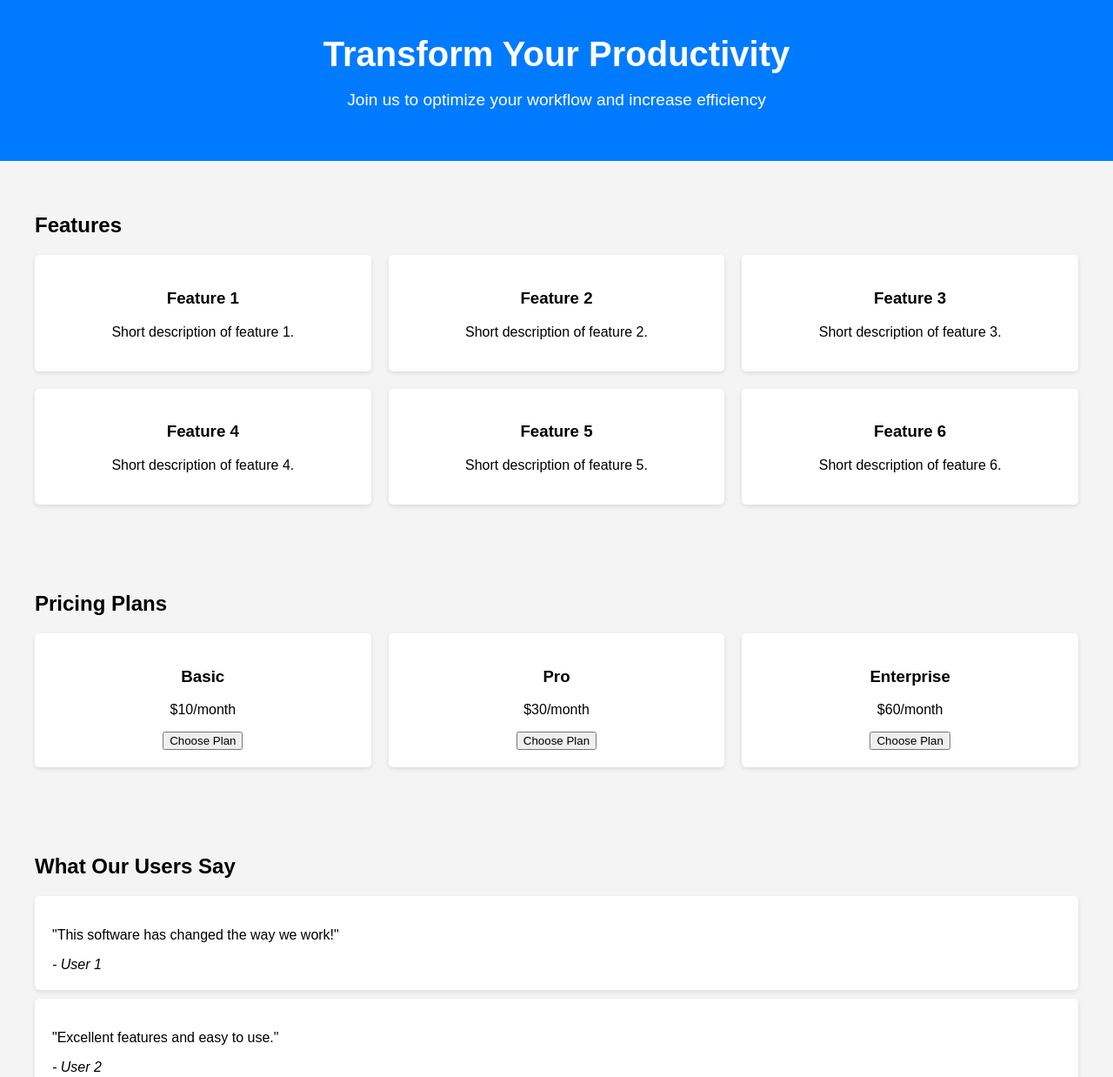
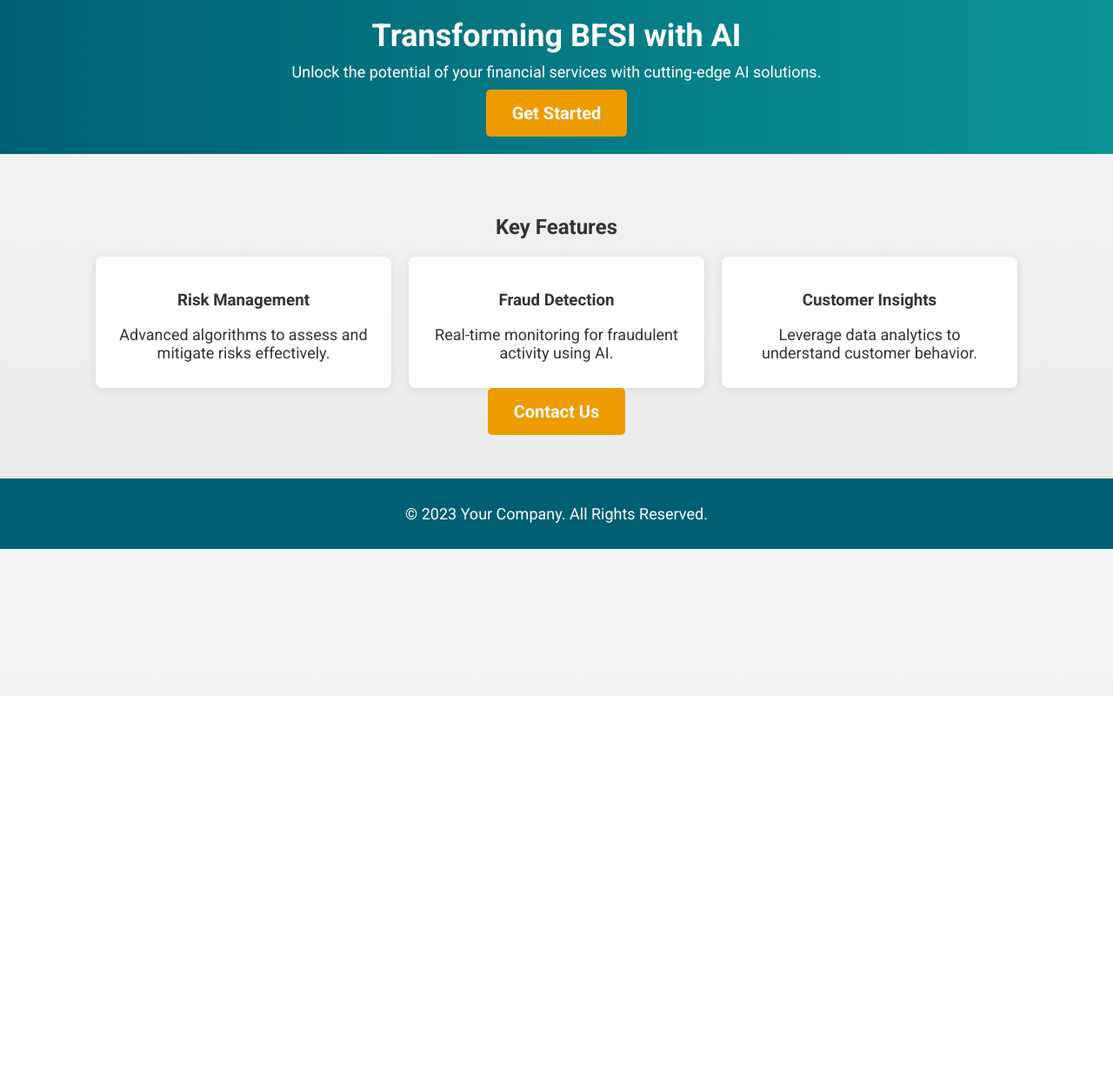
Before and after one commit to Agarwal-Sudhanshu/ai-static-builder, a website: page index.html in a window 1280 px wide. Shown: the top 1238 px of the page at 87% size. After the commit the page ends 800 px from the top, so only its background shows below. Drawn offline with Linux system fonts and the light colour scheme.

Commit message:
AI update: Create a premium enterprise BFSI AI product landing page with formal typography, subtle gradients, and strong call-to-action sections.

```diff
--- a/index.html
+++ b/index.html
@@ -3,192 +3,101 @@
 <head>
     <meta charset="UTF-8">
     <meta name="viewport" content="width=device-width, initial-scale=1.0">
-    <title>SaaS Landing Page</title>
+    <title>Premium BFSI AI Product</title>
+    <link href="https://fonts.googleapis.com/css2?family=Roboto:wght@400;700&display=swap" rel="stylesheet">
     <style>
         body {
-            font-family: Arial, sans-serif;
+            font-family: 'Roboto', sans-serif;
             margin: 0;
             padding: 0;
-            background-color: #f4f4f4;
+            background: linear-gradient(180deg, #f4f4f4, #eaeaea);
+            color: #333;
         }
         header {
-            background: #007bff;
-            color: white;
-            padding: 40px 0;
+            background: linear-gradient(90deg, #005f73, #0a9396);
+            color: #fff;
+            padding: 20px 0;
             text-align: center;
         }
-        .hero h1 {
-            font-size: 2.5em;
+        h1 {
             margin: 0;
+            font-size: 36px;
+            font-weight: 700;
         }
-        .hero p {
-            font-size: 1.2em;
+        p {
+            font-size: 18px;
+            margin: 10px 0;
         }
-        .features, .pricing, .testimonials, .faq {
-            padding: 40px 20px;
-            max-width: 1200px;
-            margin: auto;
+        .cta-button {
+            background: #ee9b00;
+            color: #fff;
+            padding: 15px 30px;
+            border: none;
+            border-radius: 5px;
+            font-size: 20px;
+            font-weight: 700;
+            text-decoration: none;
+            display: inline-block;
+            transition: background 0.3s;
         }
-        .features-grid {
-            display: grid;
-            grid-template-columns: repeat(3, 1fr);
+        .cta-button:hover {
+            background: #ca6702;
+        }
+        section {
+            padding: 50px 20px;
+            text-align: center;
+        }
+        .features {
+            display: flex;
+            justify-content: center;
             gap: 20px;
+            flex-wrap: wrap;
         }
         .feature {
             background: white;
+            box-shadow: 0 2px 10px rgba(0,0,0,0.1);
             padding: 20px;
-            border-radius: 5px;
-            box-shadow: 0 2px 5px rgba(0, 0, 0, 0.1);
+            border-radius: 8px;
+            max-width: 300px;
+        }
+        footer {
+            background: #005f73;
+            color: #fff;
+            padding: 20px 0;
             text-align: center;
-        }
-        .pricing-table {
-            display: grid;
-            grid-template-columns: repeat(3, 1fr);
-            gap: 20px;
-        }
-        .pricing-tier {
-            background: white;
-            padding: 20px;
-            border-radius: 5px;
-            box-shadow: 0 2px 5px rgba(0, 0, 0, 0.1);
-            text-align: center;
-        }
-        .testimonial {
-            background: white;
-            padding: 20px;
-            border-radius: 5px;
-            box-shadow: 0 2px 5px rgba(0, 0, 0, 0.1);
-            margin: 10px 0;
-        }
-        .accordion {
-            background: white;
-            border-radius: 5px;
-            box-shadow: 0 2px 5px rgba(0, 0, 0, 0.1);
-            margin: 10px 0;
-        }
-        .accordion-item {
-            margin: 10px 0;
-        }
-        .accordion-trigger {
-            background: #007bff;
-            color: white;
-            padding: 10px;
-            cursor: pointer;
-            border: none;
-            width: 100%;
-            text-align: left;
-        }
-        .accordion-content {
-            display: none;
-            padding: 10px;
-            background: #f9f9f9;
-        }
-        .accordion-item.active .accordion-content {
-            display: block;
         }
     </style>
 </head>
 <body>
 
-<header class="hero">
-    <h1>Transform Your Productivity</h1>
-    <p>Join us to optimize your workflow and increase efficiency</p>
+<header>
+    <h1>Transforming BFSI with AI</h1>
+    <p>Unlock the potential of your financial services with cutting-edge AI solutions.</p>
+    <a href="#contact" class="cta-button">Get Started</a>
 </header>
 
-<section class="features">
-    <h2>Features</h2>
-    <div class="features-grid">
+<section>
+    <h2>Key Features</h2>
+    <div class="features">
         <div class="feature">
-            <h3>Feature 1</h3>
-            <p>Short description of feature 1.</p>
+            <h3>Risk Management</h3>
+            <p>Advanced algorithms to assess and mitigate risks effectively.</p>
         </div>
         <div class="feature">
-            <h3>Feature 2</h3>
-            <p>Short description of feature 2.</p>
+            <h3>Fraud Detection</h3>
+            <p>Real-time monitoring for fraudulent activity using AI.</p>
         </div>
         <div class="feature">
-            <h3>Feature 3</h3>
-            <p>Short description of feature 3.</p>
-        </div>
-        <div class="feature">
-            <h3>Feature 4</h3>
-            <p>Short description of feature 4.</p>
-        </div>
-        <div class="feature">
-            <h3>Feature 5</h3>
-            <p>Short description of feature 5.</p>
-        </div>
-        <div class="feature">
-            <h3>Feature 6</h3>
-            <p>Short description of feature 6.</p>
+            <h3>Customer Insights</h3>
+            <p>Leverage data analytics to understand customer behavior.</p>
         </div>
     </div>
+    <a href="#contact" class="cta-button">Contact Us</a>
 </section>
 
-<section class="pricing">
-    <h2>Pricing Plans</h2>
-    <div class="pricing-table">
-        <div class="pricing-tier">
-            <h3>Basic</h3>
-            <p>$10/month</p>
-            <button>Choose Plan</button>
-        </div>
-        <div class="pricing-tier">
-            <h3>Pro</h3>
-            <p>$30/month</p>
-            <button>Choose Plan</button>
-        </div>
-        <div class="pricing-tier">
-            <h3>Enterprise</h3>
-            <p>$60/month</p>
-            <button>Choose Plan</button>
-        </div>
-    </div>
-</section>
-
-<section class="testimonials">
-    <h2>What Our Users Say</h2>
-    <div class="testimonial">
-        <p>"This software has changed the way we work!"</p>
-        <cite>- User 1</cite>
-    </div>
-    <div class="testimonial">
-        <p>"Excellent features and easy to use."</p>
-        <cite>- User 2</cite>
-    </div>
-    <div class="testimonial">
-        <p>"I can't imagine working without it."</p>
-        <cite>- User 3</cite>
-    </div>
-</section>
-
-<section class="faq">
-    <h2>Frequently Asked Questions</h2>
-    <div class="accordion">
-        <div class="accordion-item">
-            <button class="accordion-trigger">What is SaaS?</button>
-            <div class="accordion-content">SaaS stands for Software as a Service...</div>
-        </div>
-        <div class="accordion-item">
-            <button class="accordion-trigger">How do I cancel my subscription?</button>
-            <div class="accordion-content">You can cancel anytime in your account settings...</div>
-        </div>
-        <div class="accordion-item">
-            <button class="accordion-trigger">Is there a free trial?</button>
-            <div class="accordion-content">Yes, we offer a 14-day free trial for all new users...</div>
-        </div>
-    </div>
-</section>
-
-<script>
-    const accordionTriggers = document.querySelectorAll('.accordion-trigger');
-    accordionTriggers.forEach(trigger => {
-        trigger.addEventListener('click', () => {
-            const item = trigger.parentElement;
-            item.classList.toggle('active');
-        });
-    });
-</script>
+<footer>
+    <p>&copy; 2023 Your Company. All Rights Reserved.</p>
+</footer>
 
 </body>
 </html>
```
